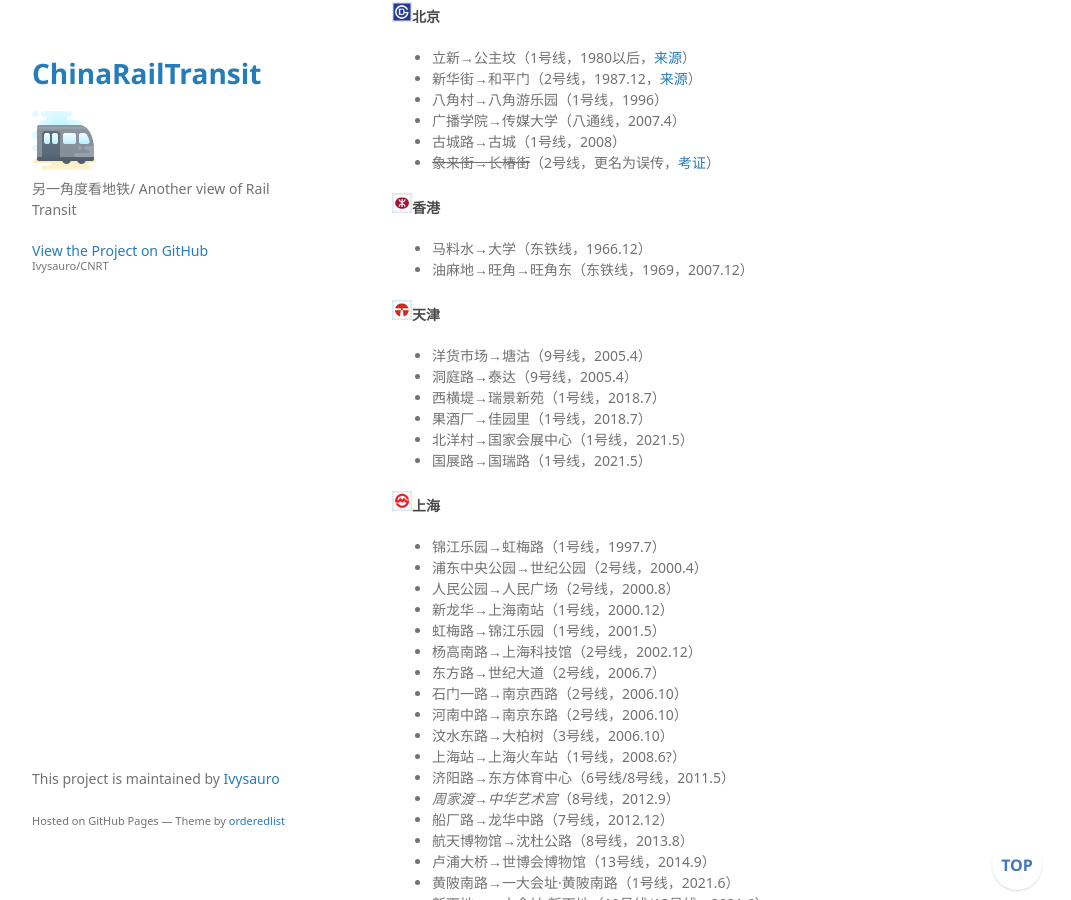
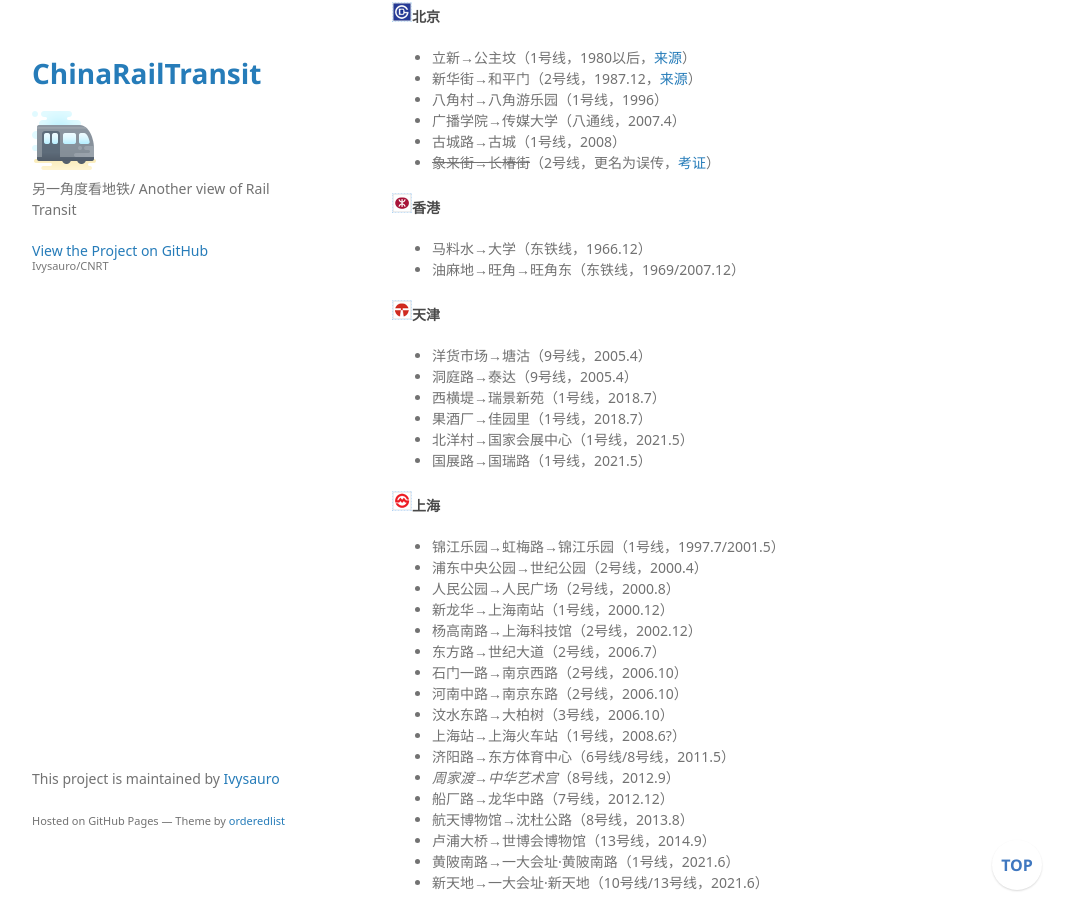
Before and after one commit to Ivysauro/CNRT, a Jekyll site: the page built from data/SpSta.md, in a window 1280 px wide and 900 px high, scrolled down 11963 px. Shown: the whole window, without its empty margins (178-1249 px from the left). Built offline with Jekyll 4.4.1, drawn with Linux system fonts in a browser that asks for light colours; some web fonts are replaced; our own code applies the rules of GitHub Pages for plain Markdown files; a script that is not in the unit is left out.

Commit message:
🍊更新香港/上海格式

```diff
--- a/data/SpSta.md
+++ b/data/SpSta.md
@@ -499,7 +499,7 @@
 
 #### <img src="https://raw.githubusercontent.com/Ivysauro/CNRT/master/images/city/hk.gif" width="20" hegiht="20"/>香港
 - 马料水→大学（东铁线，1966.12）
-- 油麻地→旺角→旺角东（东铁线，1969，2007.12）
+- 油麻地→旺角→旺角东（东铁线，1969/2007.12）
 
 #### <img src="https://raw.githubusercontent.com/Ivysauro/CNRT/master/images/city/tj.gif" width="20" hegiht="20"/>天津
 - 洋货市场→塘沽（9号线，2005.4）
@@ -510,11 +510,10 @@
 - 国展路→国瑞路（1号线，2021.5）
 
 #### <img src="https://raw.githubusercontent.com/Ivysauro/CNRT/master/images/city/sh.gif" width="20" hegiht="20"/>上海
-- 锦江乐园→虹梅路（1号线，1997.7）
+- 锦江乐园→虹梅路→锦江乐园（1号线，1997.7/2001.5）
 - 浦东中央公园→世纪公园（2号线，2000.4）
 - 人民公园→人民广场（2号线，2000.8）
 - 新龙华→上海南站（1号线，2000.12）
-- 虹梅路→锦江乐园（1号线，2001.5）
 - 杨高南路→上海科技馆（2号线，2002.12）
 - 东方路→世纪大道（2号线，2006.7）
 - 石门一路→南京西路（2号线，2006.10）
```
